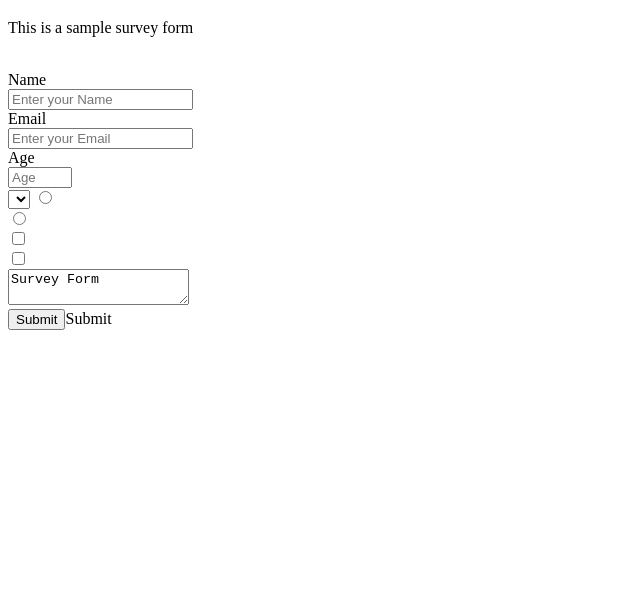
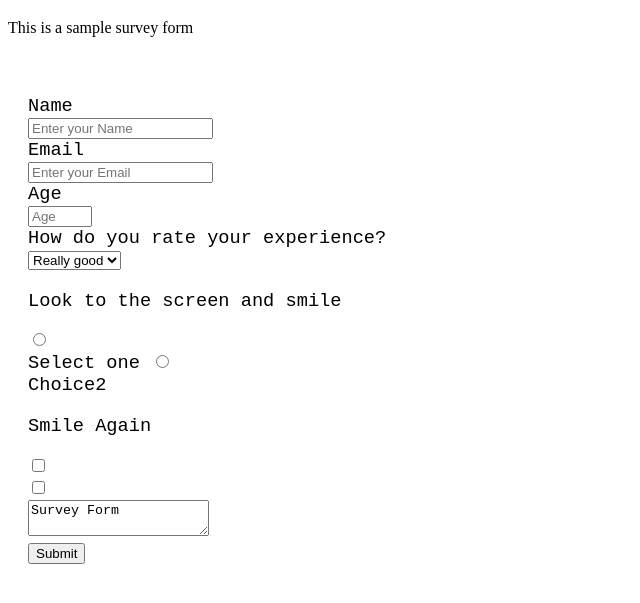
Before and after one commit to daudi2010/Project1, a plain HTML site: page fcc-test-suite-template-master/index.html in a window 1280 px wide. Shown: the part 61-664 px from the top of the page, without its empty margins (0-640 px from the left). Drawn offline with Linux system fonts and the light colour scheme.

Commit message:
added styles.css

```diff
--- a/fcc-test-suite-template-master/css/style.css
+++ b/fcc-test-suite-template-master/css/style.css
@@ -0,0 +1,7 @@
+form{
+
+ font-size: 14pt;
+ font-family: 'Courier New', Courier, monospace;
+ padding: 20px;
+ width: 50%;
+}
--- a/fcc-test-suite-template-master/index.html
+++ b/fcc-test-suite-template-master/index.html
@@ -2,6 +2,8 @@
 <html lang ="en">
 <head>
     <title>Survey Form</title>
+
+    <link rel="stylesheet" href="css/style.css" />
 </head>
 <body>
 <h1  id="title">Survey form  </h1>
@@ -17,18 +19,25 @@
 <input type="email" id="email" placeholder="Enter your Email"></input></br>
 <label id="number-label">Age</label></br>
 <input type="number" id="number" min=0 max=100  placeholder="Age"></input></br>
+<label for ="dropdown">How do you rate your experience?</label><br>
+
 <select id="dropdown"></br>
-<option  name="options" value="option1" ></br>
-<option  name="options" value="option2" ></br>
-</select>
-<label></label>
-<input type="radio" name="choice" value= "r1" /></br>
-<label></label>
-<input type="radio" name="choice" value= "r2" /></br>
+<option  name="options" value="Really Good" >Really good</option></br>
+<option  name="options" value="average" >Average</option></br>
+<option  name="options" value="Not Good" >Not good</option></br>
+</select><br>
+<p> Look  to the screen and smile</p>
+<input type="radio"  name="choice" value= "r1" id ="choices1"/></br>
+<label for="choices1"> Select one</label>
+<input type="radio" name="choice" value= "r2"  id="choices2"/></br>
+<label for ="choices2">Choice2 </label>
+<p> Smile Again</p>
 <input type="checkbox" name="check" value= "c1" /></br>
 <input type="checkbox" name="check" value= "c2" /></br>
+
 <textarea>Survey Form</textarea></br>
-<input type="submit" name="submit" id="submit">Submit</button></br>
+
+<button type="submit" name="submit" id="submit">Submit</button></br>
 
 
 </form>
```
